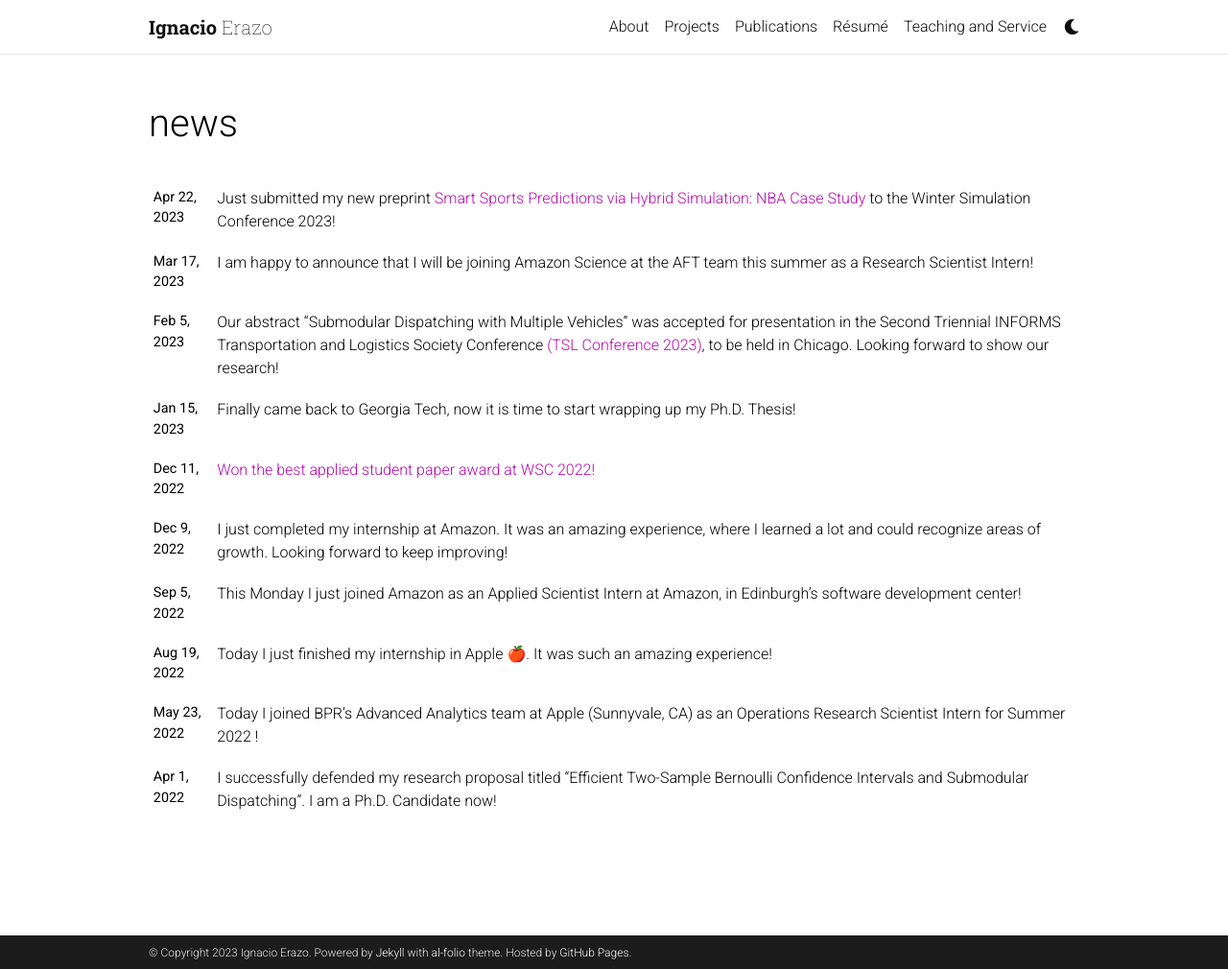
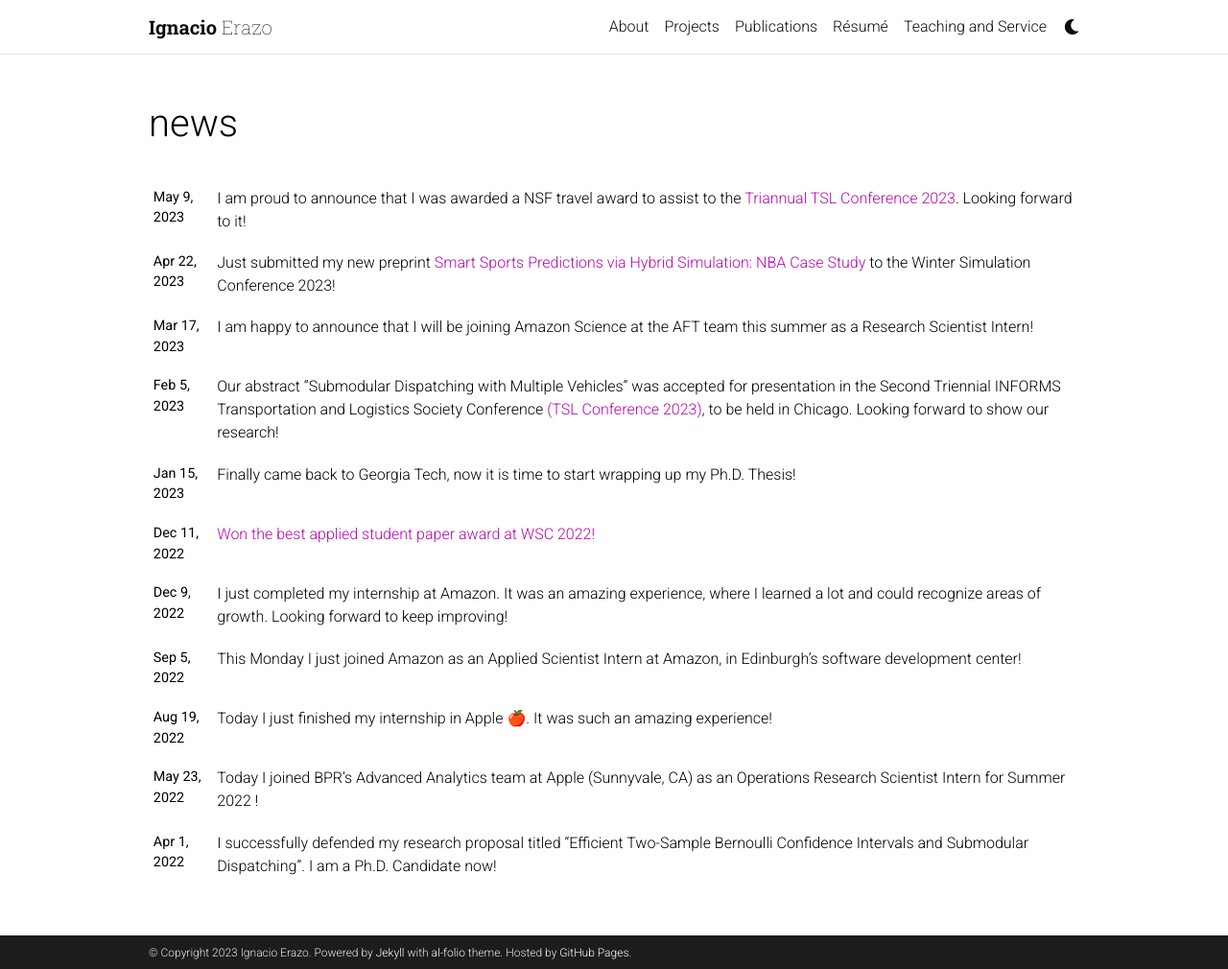
Before and after one commit to ierazo/ierazo.github.io, a Jekyll site: the page built from news.html, in a window 1280 px wide and 1010 px high. Shown: the whole window at 96% size. Built offline with Jekyll 4.4.1, drawn with Linux system fonts in a browser that asks for light colours; emoji names are drawn with the system emoji font; comment, search, counter and statistics services are not loaded; a style sheet for code colours, icons or effects is not loaded.

Commit message:
added tsl to webpage

```diff
--- a/_data/cv.yml
+++ b/_data/cv.yml
@@ -170,6 +170,7 @@
   contents:
     - title: Research-related
       items:
+        - Given a NSF Travel award for the <a href="https://connect.informs.org/tsl/conferences/tsl-conference316309">TSL Conference 2023.</a>
         - Best student applied paper <strong>[winner]</strong>, WSC 2022, "A Simulation-Optimization Framework To Improve The Organ Transplantation Offering System".
         - <a href="../assets/img/wsc22_diversity_award.jpg">Diversity award fellowship, WSC 2022</a>.
         - Top 3 short research video at the YinzOR conference 2021 CMU, "Submodular Dispatching".
```
Also changed, not shown: _news/announcement_011.md (added, +7 -0 lines).
